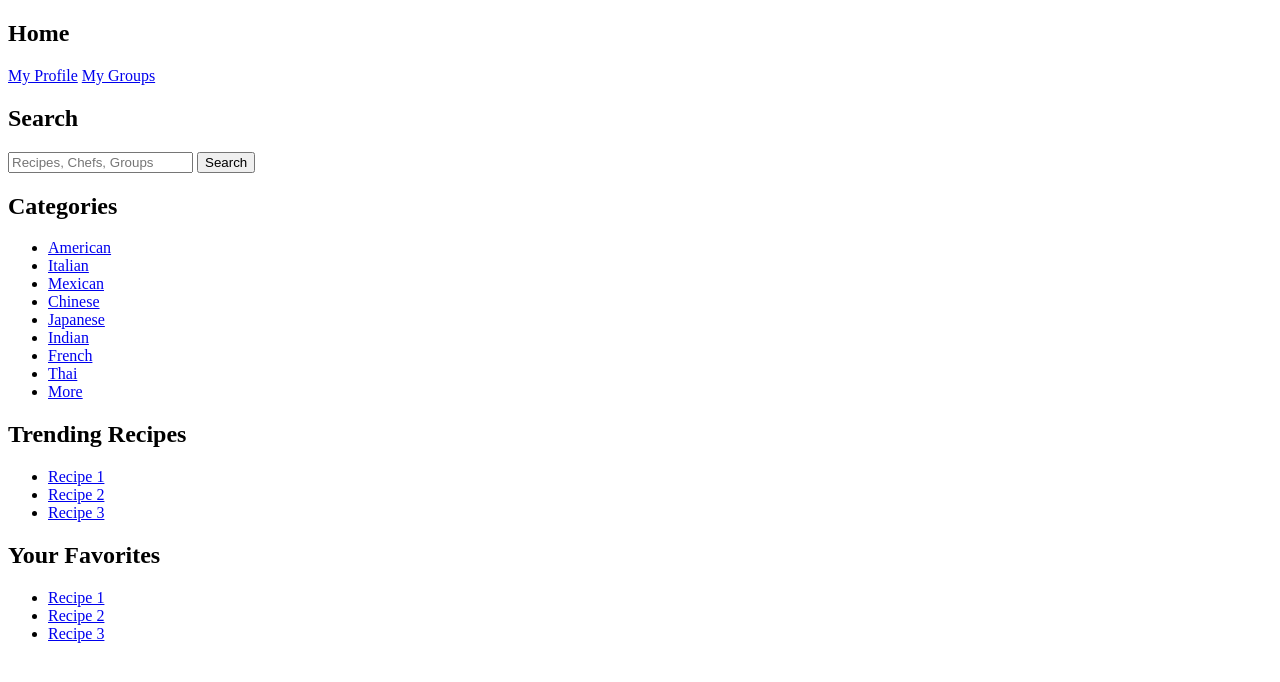
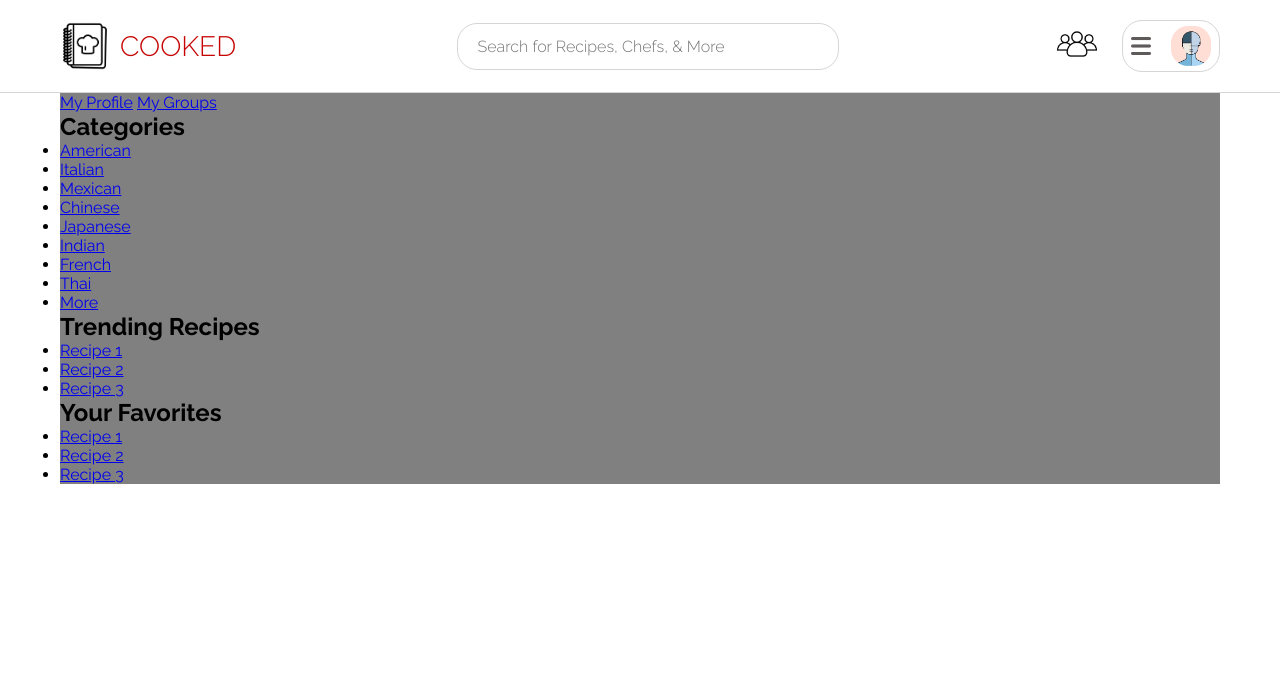
Before and after one commit to ethanoutangoun/CSC-437, a website: page packages/proto/public/index.html in a window 1280 px wide. Drawn offline with Linux system fonts and the light colour scheme.

Commit message:
Navbar work on index.html

```diff
--- a/packages/proto/public/index.html
+++ b/packages/proto/public/index.html
@@ -1,31 +1,49 @@
 <!DOCTYPE html>
 <html lang="en">
   <head>
+    <link rel="stylesheet" href="styles/page.css" />
     <meta charset="UTF-8" />
     <meta name="viewport" content="width=device-width, initial-scale=1.0" />
     <title>Home</title>
   </head>
   <body>
     <article>
-      <header>
-        <h1>Home</h1>
-        <a href="profile.html">My Profile</a>
-        <a href="groups.html">My Groups</a>
-      </header>
+      <header class="navbar">
+        <div class="navbar-content">
+          <div class="logo">
+            <img src="images/icon.png" alt="Cooked Logo" width="50px" />
+            <h1>COOKED</h1>
+          </div>
 
-      <section>
-        <h2>Search</h2>
-        <div>
+          <section class="search-box">
             <form>
               <input
                 type="text"
                 name="search"
-              placeholder="Recipes, Chefs, Groups"
+                placeholder="Search for Recipes, Chefs, & More"
               />
-            <button>Search</button>
             </form>
+          </section>
+
+          <div class="right-navbar">
+
+
+          <a class="group-icon" href="groups.html">
+            <img src="images/groups.png" alt="Groups" width="40px" />
+          </a>
+
+          <a class="navbar-menu" href="profile.html">
+           <img id="menu" src="images/menu.png" alt="menu" width="20px" />
+
+            <img src="images/avatar.png" alt="Profile" width="40px" />
+          </a>
         </div>
-      </section>
+        </div>
+      </header>
+
+      <div class="content">
+        <a href="profile.html">My Profile</a>
+        <a href="groups.html">My Groups</a>
 
         <section>
           <h2>Categories</h2>
@@ -95,6 +113,7 @@
             </ul>
           </div>
         </section>
+      </div>
     </article>
   </body>
 </html>
--- /dev/null
+++ b/packages/proto/public/styles/page.css
@@ -0,0 +1,115 @@
+@import url("https://fonts.googleapis.com/css2?family=Raleway:ital,wght@0,100;0,200;0,300;0,400;0,500;0,600;0,700;0,800;1,300;1,400&display=swap");
+
+* {
+  font-family: "Raleway", sans-serif;
+  padding: 0;
+  margin: 0;
+}
+
+
+
+
+.navbar{
+
+
+
+
+    background-color: #fff;
+    padding: 20px 0;
+    border-bottom: 1px solid #d6d5d5;
+}
+
+
+.navbar-content{
+    display: flex;
+    justify-content: space-between;
+    align-items: center;
+
+    margin-left: 60px;
+    margin-right: 60px;
+}
+
+
+.logo{
+    display: flex;
+    align-items: center;
+    gap: 10px;
+
+}
+
+.logo h1{
+    font-size: 28px;
+    font-weight: 300;
+    color: #C60404;
+}
+
+.content{
+    background-color:gray;
+    margin-left: 60px;
+    margin-right: 60px;
+}
+
+
+.search-box{
+  margin-right: 100px;
+}
+
+.search-box input{
+
+    width: 100%;
+    padding-top: 13px;
+    padding-bottom: 13px;
+    padding-right: 80px;
+    padding-left: 20px;
+
+    border-radius: 20px;
+    border: 1px solid #d6d5d5;
+    font-size: 16px;
+    font-weight: 300;
+    color: #333;
+
+}
+
+.right-navbar{
+    display: flex;
+    align-items: center;
+    gap: 25px;
+}
+
+/* On hover, ease in to make bigger */
+.group-icon img{
+    transition: transform 0.3s ease;
+}
+
+.group-icon img:hover{
+    transform: scale(1.15);
+}
+
+.navbar-menu{
+    display: flex;
+    align-items: center;
+    gap: 20px;
+    border: 1px solid #d6d5d5;
+    padding: 5px;
+    padding-left: 8px;
+    padding-right: 8px;
+    border-radius: 20px;
+
+}
+
+/* Add box shadow transition */
+.navbar-menu {
+    transition: box-shadow 0.3s ease; /* Add a transition for the box-shadow property */
+}
+
+/*add a drop shadow upon hover, shadow in downward direction*/
+.navbar-menu:hover{
+    cursor: pointer;
+    box-shadow: 0px 5px 5px rgba(0,0,0,0.1);
+}
+
+@media screen and (max-width: 868px) {
+    .search-box{
+        display: none;
+    }
+}
```
Also changed, not shown: packages/proto/public/images/avatar.png (added), packages/proto/public/images/groups.png (added), packages/proto/public/images/icon.png (added), packages/proto/public/images/menu.png (added), 1 other file. Lines whose indentation alone changed are shown as unchanged.
